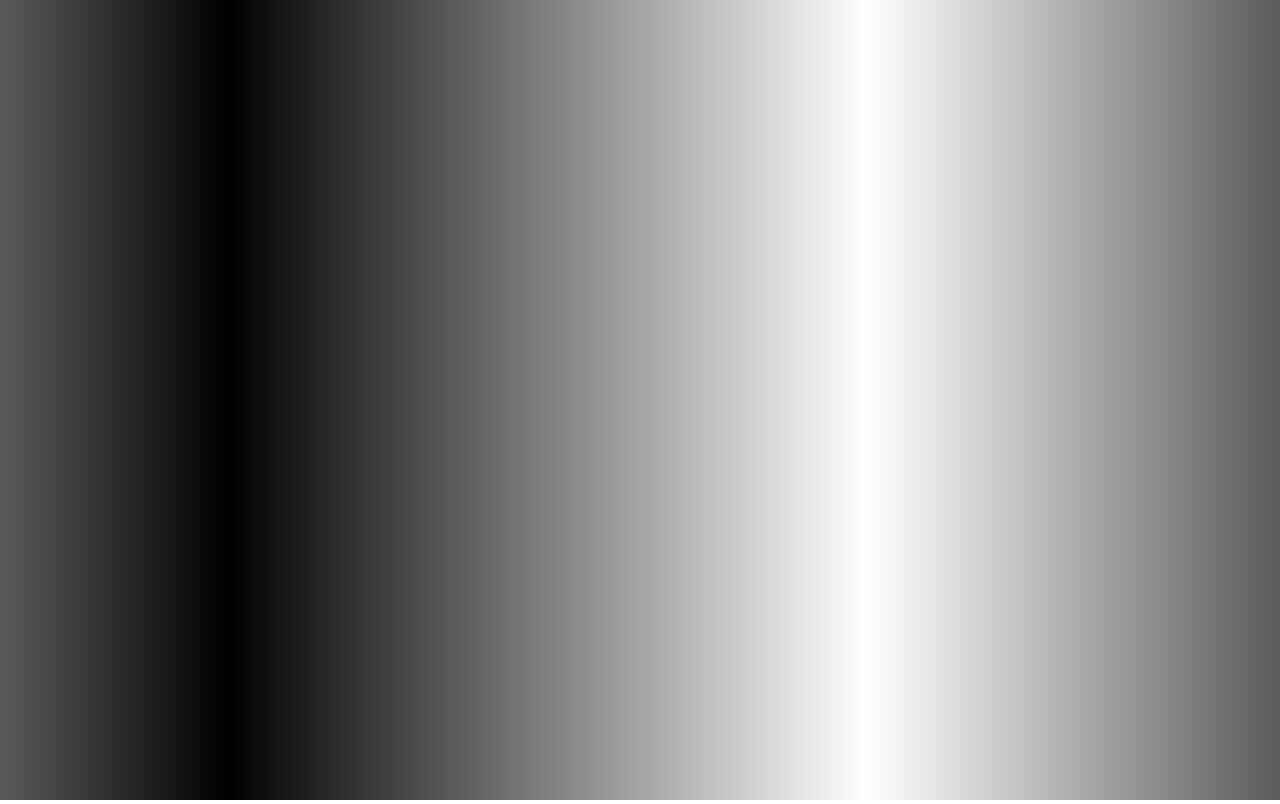
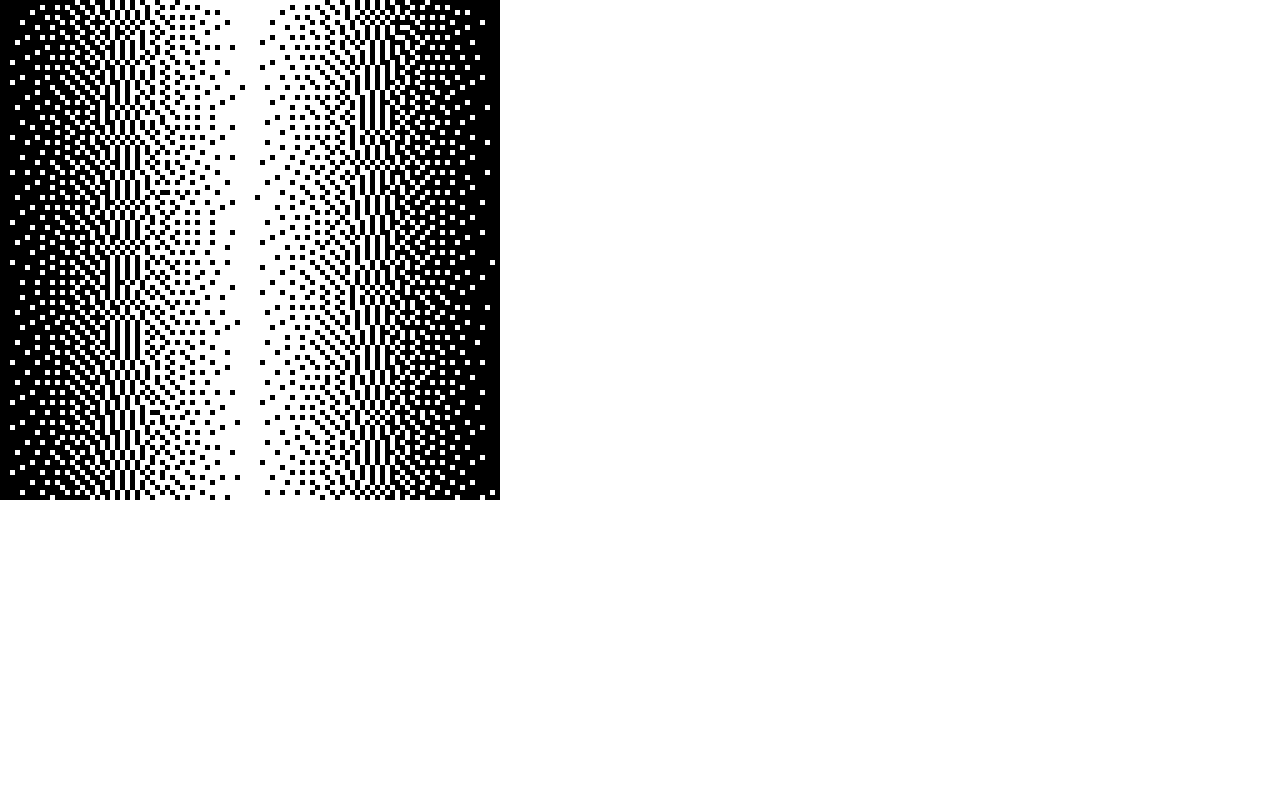
Before and after one commit to benfoxall/dither, a plain HTML site: page index.html in a window 1280 px wide. Drawn offline with Linux system fonts and the light colour scheme.

Commit message:
implemented Floyd–Steinberg dithering

```diff
--- a/dither.js
+++ b/dither.js
@@ -1,11 +1,16 @@
 var canvas = document.createElement('canvas')
 document.body.appendChild(canvas)
 
-var w = canvas.width = window.innerWidth
-var h = canvas.height = window.innerHeight
+var w = canvas.width = 100
+var h = canvas.height = 100
 
 var ctx = canvas.getContext('2d')
 ctx.fillRect(0,0,20,20)
+
+
+canvas.style.height = (h * 5) + 'px'
+canvas.style.width = (w * 5) + 'px'
+ctx.imageSmoothingEnabled = false
 
 function gradient(offset){
   var g = ctx.createLinearGradient(offset,0,w+offset,0)
@@ -16,6 +21,62 @@ function gradient(offset){
 
   return g
 }
+
+ctx.fillStyle = gradient(0)
+ctx.fillRect(0,0,w,h)
+
+
+function dither(){
+  var image = ctx.getImageData(0,0,w,h)
+
+  var oldpixel, newpixel, i, quant_error
+
+  for (var y = 0; y < h; y++) {
+    for (var x = 0; x < w; x++) {
+      i = (x + (y * w)) * 4
+
+      oldpixel = image.data[i]
+
+      // newpixel  := find_closest_palette_color(oldpixel)
+      newpixel = closest(oldpixel)
+
+      // pixel[x][y]  := newpixel
+      image.data[i]   = newpixel
+      image.data[i+1] = newpixel
+      image.data[i+2] = newpixel
+
+      // quant_error  := oldpixel - newpixel
+      quant_error = oldpixel - newpixel
+
+      // may introduce clamping
+
+      // pixel[x + 1][y    ] := pixel[x + 1][y    ] + quant_error * 7 / 16
+      image.data[index(x+1, y)] += quant_error * 7 / 16
+
+      // pixel[x - 1][y + 1] := pixel[x - 1][y + 1] + quant_error * 3 / 16
+      image.data[index(x-1, y+1)] += quant_error * 3 / 16
+
+      // pixel[x    ][y + 1] := pixel[x    ][y + 1] + quant_error * 5 / 16
+      image.data[index(x, y+1)] += quant_error * 5 / 16
+
+      // pixel[x + 1][y + 1] := pixel[x + 1][y + 1] + quant_error * 1 / 16
+      image.data[index(x+1, y+1)] += quant_error * 1 / 16
+
+    }
+  }
+
+  ctx.putImageData(image,0,0)
+
+  function closest(p) {
+    return p > 127 ? 255 : 0
+  }
+  function index(x,y) {
+    return (x + (y * w)) * 4
+  }
+}
+
+dither()
+
 
 function render(t){
   requestAnimationFrame(render)
@@ -30,6 +91,8 @@ function render(t){
   ctx.fillStyle = gradient(offset-w)
   ctx.fillRect(offset-w,0,w,h)
 
+  dither()
+
 }
 
-requestAnimationFrame(render)
+// requestAnimationFrame(render)
--- a/index.html
+++ b/index.html
@@ -5,6 +5,9 @@
     <title>Dither</title>
     <style media="screen">
       html, body {margin:0}
+      canvas {
+        image-rendering: pixelated;
+      }
     </style>
   </head>
   <body>
```
